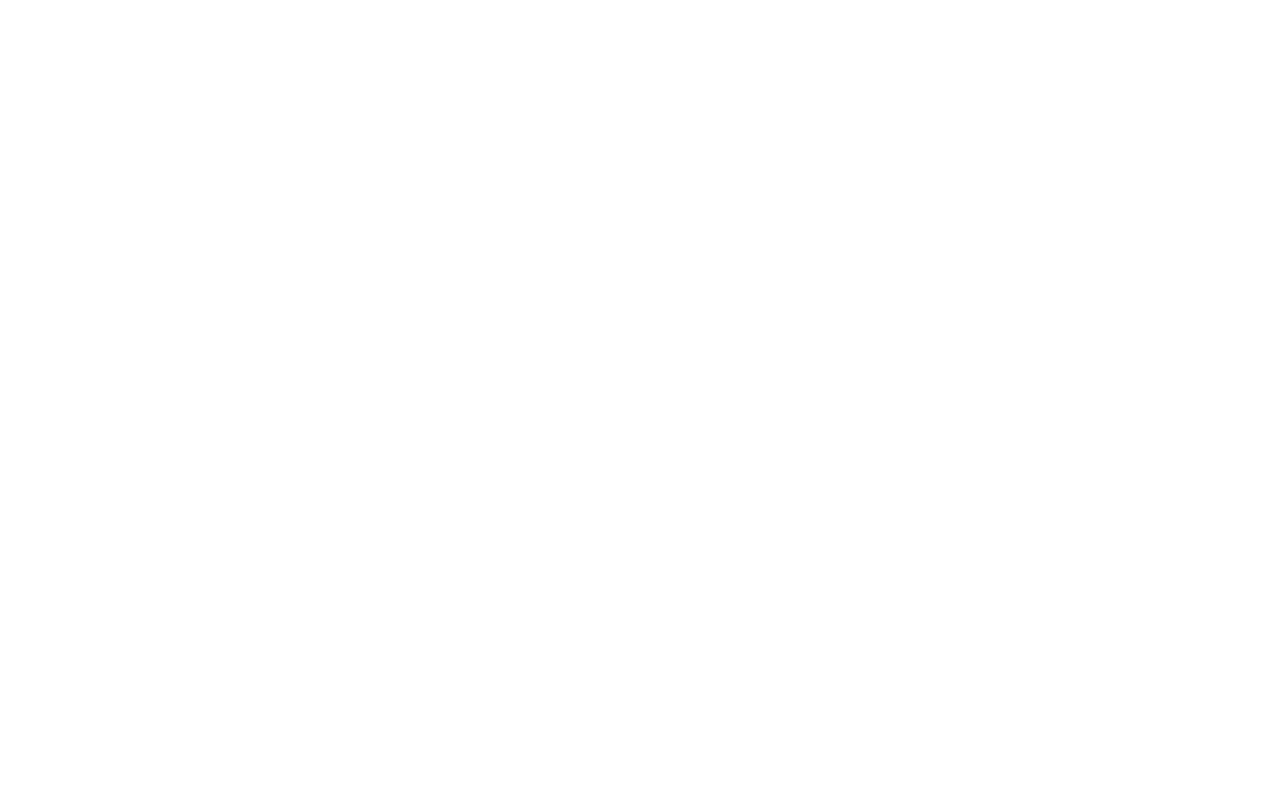
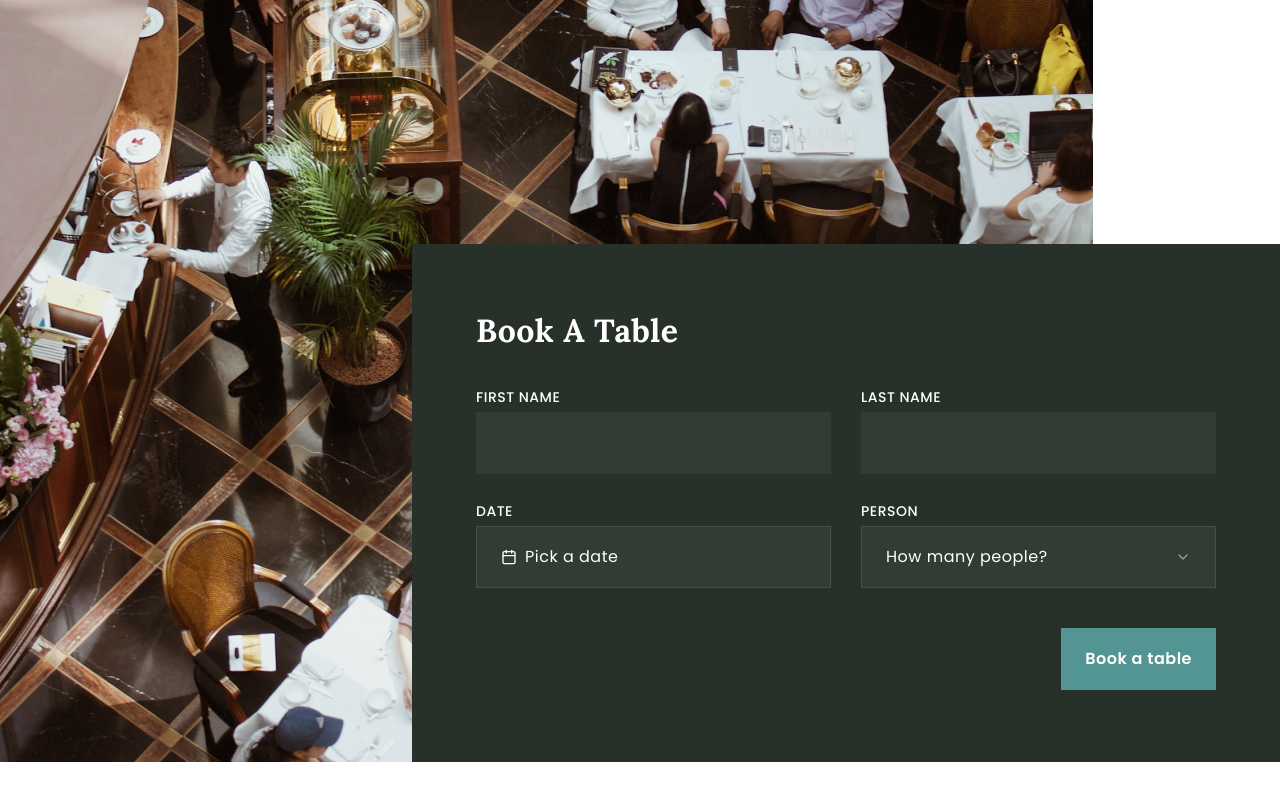
Before and after one commit to ArfinHasib/Restaurant-website-nextjs14-tailwind-framer-motion, a Next.js app: page / in a window 1280 px wide. Shown: the part 2248-3048 px from the top of the page. Built offline with nearby package versions, Linux system fonts and the light colour scheme.

Commit message:
ReservationForm Component

```diff
--- a/app/page.jsx
+++ b/app/page.jsx
@@ -1,6 +1,7 @@
 import Header from '@/components/Header';
 import Hero from '@/components/Hero';
 import Menu from '@/components/Menu';
+import Reservation from '@/components/Reservation';
 import StyleGuid from '@/components/StyleGuid';
 
 export default function Home() {
@@ -12,6 +13,7 @@
          <Header />
          <Hero />
          <Menu />
+         <Reservation />
          {/* <StyleGuid /> */}
          <div className='h-[4000px]'></div>
       </main>
--- /dev/null
+++ b/components/Reservation.jsx
@@ -0,0 +1,21 @@
+'use client';
+
+import { motion } from 'framer-motion';
+import { fadeIn } from '@/variants';
+import ReservationForm from './ReservationForm';
+
+const Reservation = () => {
+   return (
+      <section
+         className='xl:my-32 xl:h-[1020px] xl:bg-reservation xl:bg-no-repeat xl:flex xl:flex-col xl:justify-end xl:items-end'
+         id='reservation'
+      >
+         <div className='bg-black w-full xl:max-w-[868px] min-h-[518px] p-8 md:p-14 xl:p-16'>
+            <h2 className='text-white mb-9 capitalize'>Book a table</h2>
+            <ReservationForm />
+         </div>
+      </section>
+   );
+};
+
+export default Reservation;
--- /dev/null
+++ b/components/ReservationForm.jsx
@@ -0,0 +1,103 @@
+import React, { useState } from 'react';
+import { format } from 'date-fns';
+import { Calendar as CalendarIcon } from 'lucide-react';
+
+import { cn } from '@/lib/utils';
+import { Button } from '@/components/ui/button';
+import { Calendar } from '@/components/ui/calendar';
+import {
+   Popover,
+   PopoverContent,
+   PopoverTrigger,
+} from '@/components/ui/popover';
+
+import Link from 'next/link';
+import { Label } from './ui/label';
+import { Input } from './ui/input';
+
+import {
+   Select,
+   SelectContent,
+   SelectGroup,
+   SelectItem,
+   SelectLabel,
+   SelectTrigger,
+   SelectValue,
+} from '@/components/ui/select';
+
+const ReservationForm = () => {
+   const [date, setDate] = useState();
+
+   return (
+      <form className='flex flex-col gap-y-10'>
+         <div className='grid gap-[30px]'>
+            <div className='grid grid-cols-1 xl:grid-cols-2 gap-[30px]'>
+               <div>
+                  <Label htmlFor='firstname'>first name</Label>
+                  <Input type='text' id='firstname' />
+               </div>
+               <div>
+                  <Label htmlFor='lastname'>last name</Label>
+                  <Input type='text' id='lastname' />
+               </div>
+            </div>
+
+            <div className='grid grid-cols-1 xl:grid-cols-2 gap-[30px]'>
+               {/* calendar */}
+               <div>
+                  <Label>Date</Label>
+                  <Popover>
+                     <PopoverTrigger asChild>
+                        <Button
+                           variant={'input'}
+                           className={cn(
+                              'w-full justify-start text-left font-normal'
+                           )}
+                        >
+                           <CalendarIcon className='mr-2 h-4 w-4' />
+                           {date ? (
+                              format(date, 'PPP')
+                           ) : (
+                              <span>Pick a date</span>
+                           )}
+                        </Button>
+                     </PopoverTrigger>
+                     <PopoverContent className='w-auto p-0'>
+                        <Calendar
+                           mode='single'
+                           selected={date}
+                           onSelect={setDate}
+                           initialFocus
+                        />
+                     </PopoverContent>
+                  </Popover>
+               </div>
+               {/* select */}
+               <div>
+                  <Label>Person</Label>
+                  <Select>
+                     <SelectTrigger className='w-full'>
+                        <SelectValue placeholder='How many people?' />
+                     </SelectTrigger>
+                     <SelectContent>
+                        <SelectGroup>
+                           <SelectLabel>Fruits</SelectLabel>
+                           <SelectItem value='1'>1</SelectItem>
+                           <SelectItem value='2'>2</SelectItem>
+                           <SelectItem value='3'>3</SelectItem>
+                           <SelectItem value='4'>4</SelectItem>
+                           <SelectItem value='5'>5</SelectItem>
+                        </SelectGroup>
+                     </SelectContent>
+                  </Select>
+               </div>
+            </div>
+         </div>
+         <Button className='uppwercase w-full xl:w-auto xl:self-end'>
+            Book a table
+         </Button>
+      </form>
+   );
+};
+
+export default ReservationForm;
```
